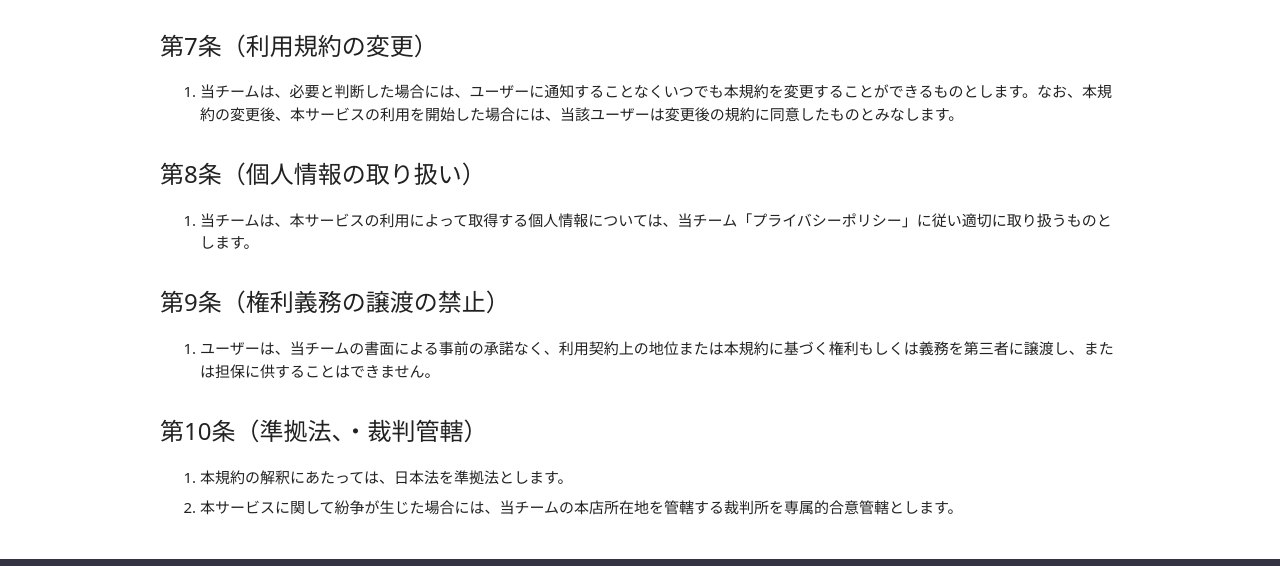
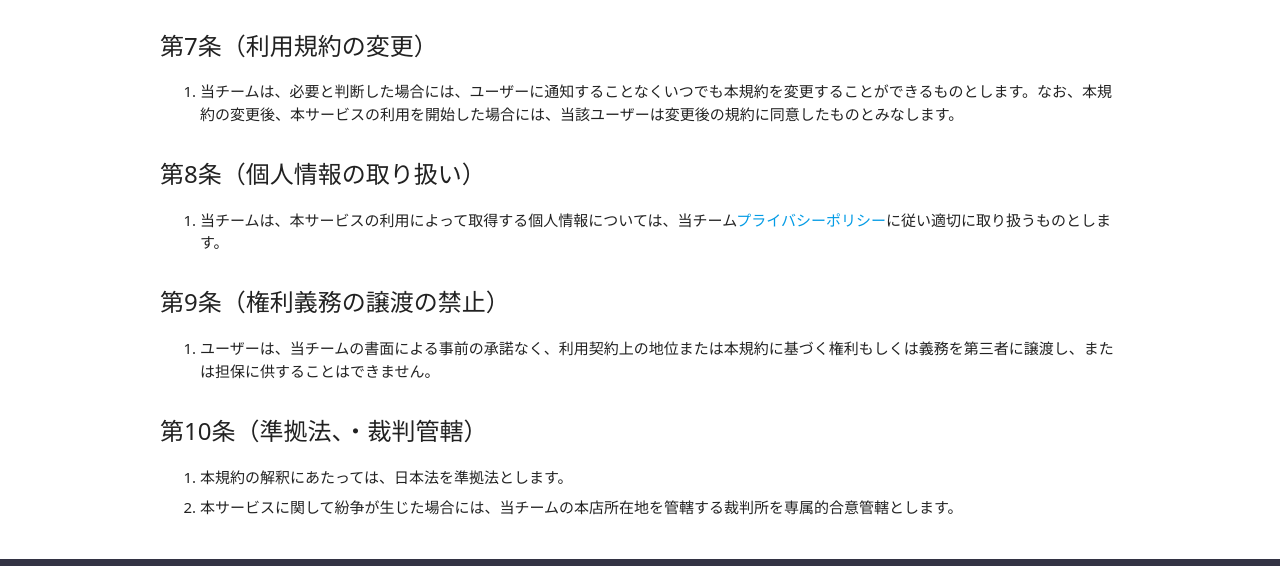
Before and after one commit to Laze-Project-Team/LazeFront, a website: page client/terms.html in a window 1280 px wide. Shown: the part 1976-2542 px from the top of the page. Drawn offline with Linux system fonts and the light colour scheme; files whose address does not match are found by name.

Commit message:
利用規約修正

```diff
--- a/client/terms.html
+++ b/client/terms.html
@@ -162,7 +162,7 @@
 				</ol>
 				<h2>第8条（個人情報の取り扱い）</h2>
 				<ol>
-					<li>当チームは、本サービスの利用によって取得する個人情報については、当チーム「プライバシーポリシー」に従い適切に取り扱うものとします。</li>
+					<li>当チームは、本サービスの利用によって取得する個人情報については、当チーム<a href="/privacy">プライバシーポリシー</a>に従い適切に取り扱うものとします。</li>
 				</ol>
 				<h2>第9条（権利義務の譲渡の禁止）</h2>
 				<ol>
```
